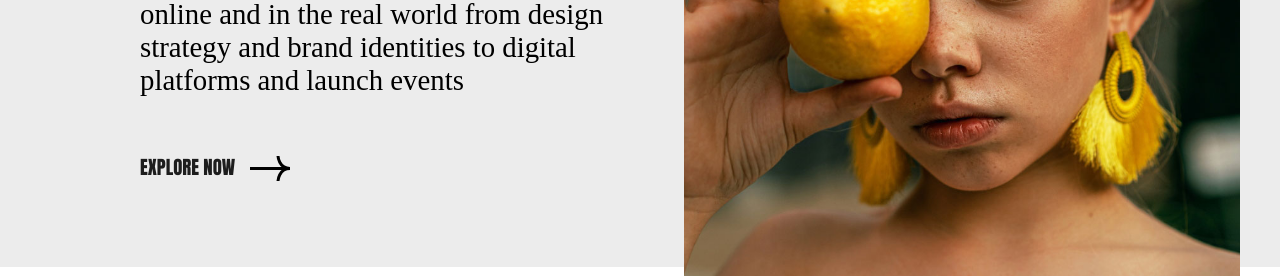
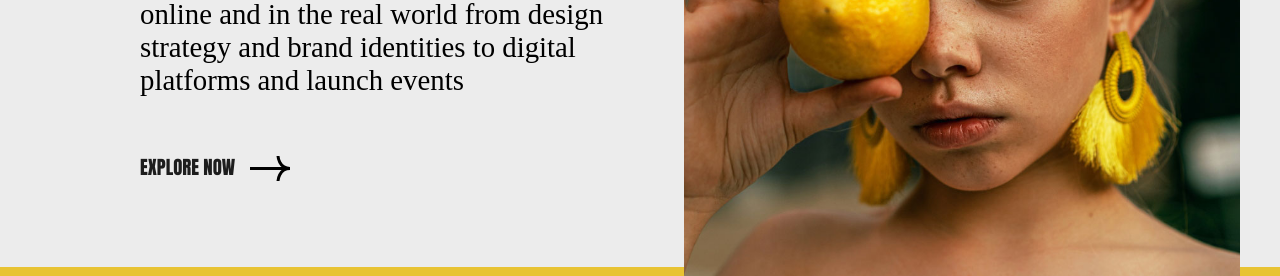
Before and after one commit to riki888r/grete, a plain HTML site: page index.html in a window 1280 px wide. Shown: the part 561-837 px from the top of the page. Drawn offline with Linux system fonts and the light colour scheme.

Commit message:
body background change

```diff
--- a/css/style.scss
+++ b/css/style.scss
@@ -23,6 +23,7 @@
 body {
   font-family: var(--font-anton);
   text-rendering: optimizeLegibility;
+  background-color: #e8c333;
 }
 
 img {
```
Also changed, not shown: css/style.css, 1 other file.
